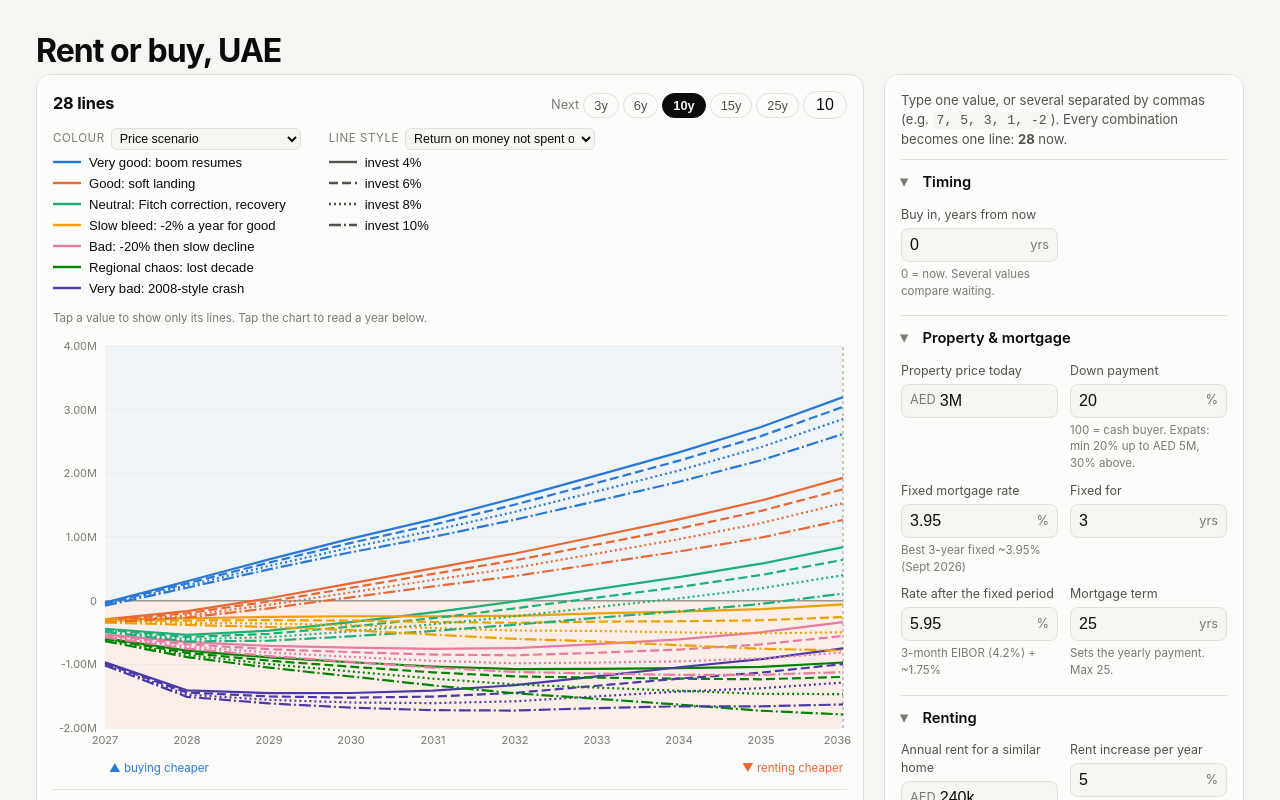
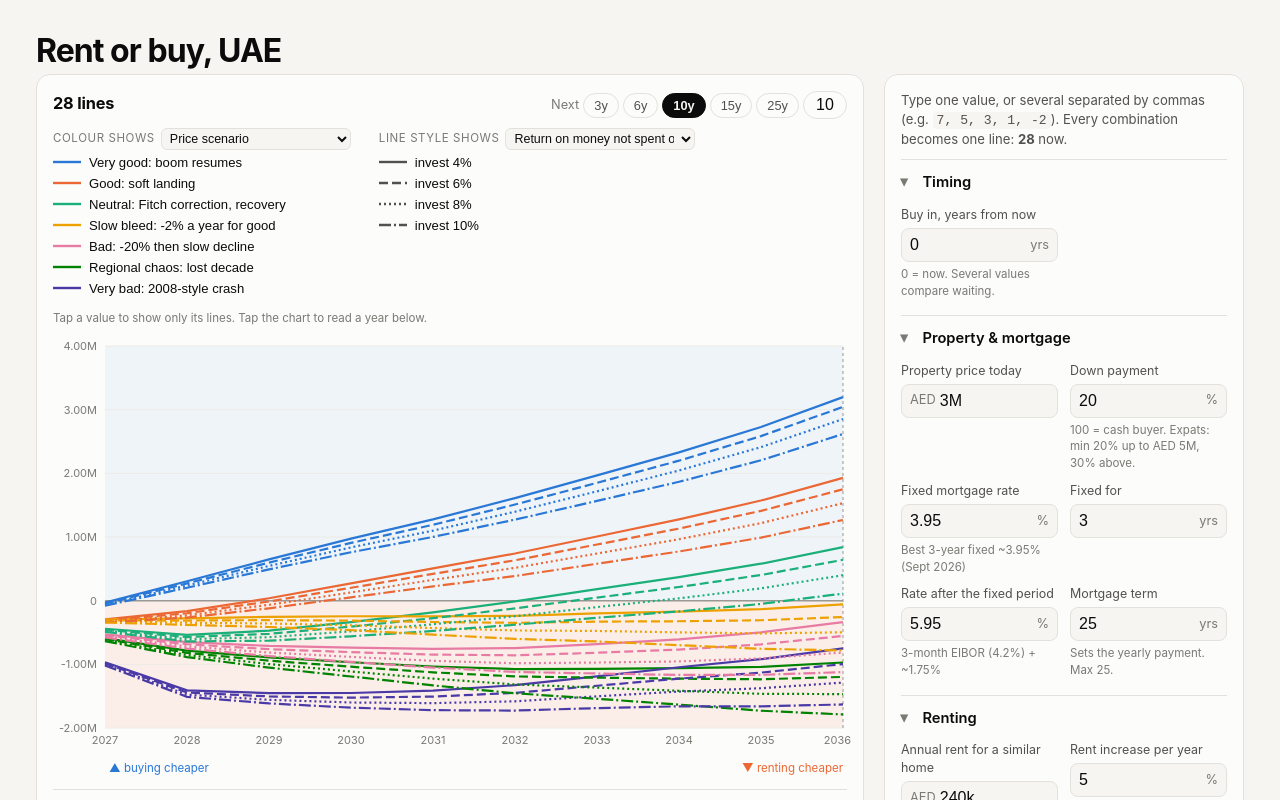
Before and after one commit to Zboule/rent-vs-buy-uae, a React (Vite) app: page / in a window 1280 px wide. Shown: the top 800 px of the page. Built offline with nearby package versions, Linux system fonts and the light colour scheme.

Commit message:
Clarify encoding pickers: Colour shows / Line style shows
Co-Authored-By: Claude Opus 5.5 (1M context) <noreply@anthropic.com>
Claude-Session: https://claude.ai/code/session_01SGeUVgQihc8iY5aYodmd9q

```diff
--- a/src/App.tsx
+++ b/src/App.tsx
@@ -178,18 +178,18 @@ function Graph({ c, setC, res }: { c: Config; setC: (f: (o: Config) => Config) =
         <>
           <div className="encodings">
             <div>
-              <EncSelect label="Colour" value={colorBy} field="colorBy" />
+              <EncSelect label="Colour shows" value={colorBy} field="colorBy" />
               <Key d={dimOf(colorBy)!} kind="color" />
             </div>
             {styleBy && (
               <div>
-                <EncSelect label="Line style" value={styleBy} field="styleBy" />
+                <EncSelect label="Line style shows" value={styleBy} field="styleBy" />
                 <Key d={dimOf(styleBy)!} kind="style" />
               </div>
             )}
             {widthBy && (
               <div>
-                <EncSelect label="Thickness" value={widthBy} field="widthBy" />
+                <EncSelect label="Thickness shows" value={widthBy} field="widthBy" />
                 <Key d={dimOf(widthBy)!} kind="width" />
               </div>
             )}
```
